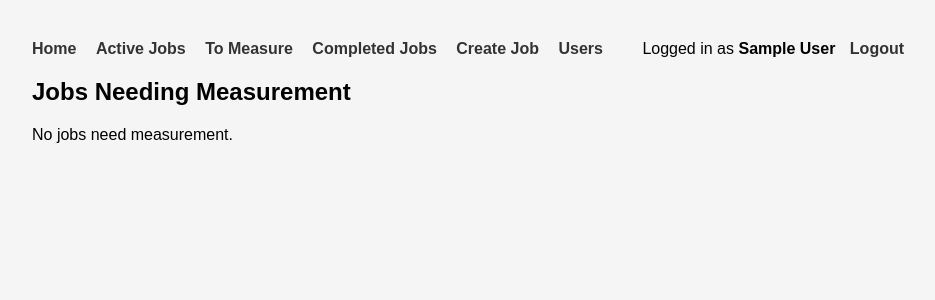
After one commit to psyfeist/glass_office_app, a Flask app: page /jobs/to_measure in a window 1280 px wide. The commit adds this page. Shown: the top 300 px of the page, without its empty margins (8-943 px from the left). Run offline with Flask 3, Linux system fonts and the light colour scheme; the visitor is signed in with stand-in values (Sample User, id 1); data that the repository does not hold is empty.

Commit message:
Add To Measure workflow with needs_measurement status, new route, and mark as measured functionality

```diff
--- a/app.py
+++ b/app.py
@@ -185,8 +185,18 @@ def create_app():
 
         user_role = session.get("user_role")
 
+        active_statuses = [
+            "to_be_scheduled",
+            "scheduled",
+            "on_site",
+            "in_progress",
+            "needs_return_visit"
+        ]
+
         if user_role == "admin":
-            jobs = Job.query.filter(Job.status != "completed").all()
+            jobs = Job.query.filter(
+                Job.status.in_(active_statuses)
+            ).all()
 
         else:
             user_id = session.get("user_id")
@@ -196,12 +206,43 @@ def create_app():
                 .join(JobAssignment)
                 .filter(
                     JobAssignment.user_id == user_id,
-                    Job.status != "completed"
+                    Job.status.in_(active_statuses)
                 )
                 .all()
             )
 
         return render_template("jobs.html", jobs=jobs)
+
+    #----------------------------------------------------------
+    # to measure
+    #----------------------------------------------------------
+    @app.route("/jobs/to_measure")
+    def to_measure_jobs():
+
+        jobs = Job.query.filter_by(status="needs_measurement").all()
+
+        return render_template("to_measure_jobs.html", jobs=jobs)
+
+    #-----------------------------------------------------------------
+    # Mark measued button
+    #------------------------------------------------------------------
+    @app.route("/jobs/<int:job_id>/mark_measured", methods=["POST"])
+    def mark_measured(job_id):
+
+        job = Job.query.get_or_404(job_id)
+
+        user_role = session.get("user_role") or session.get("role")
+
+        if not user_role or user_role not in ["admin", "installer"]:
+            abort(403)
+
+        if job.status != "needs_measurement":
+            abort(400)
+
+        job.status = "to_be_scheduled"
+        db.session.commit()
+
+        return redirect(url_for("to_measure_jobs"))
 
     #------------------------------------------------------------
     # completed jobs
@@ -232,7 +273,7 @@ def create_app():
                 user_id=user_id
             ).first()
 
-            if not assignment:
+            if not assignment and job.status != "needs_measurement":
                 abort(403)
 
         user = User.query.get(session["user_id"])
--- a/templates/base.html
+++ b/templates/base.html
@@ -74,6 +74,8 @@
 <nav>
     <a href="{{ url_for('home') }}">Home</a>
     <a href="{{ url_for('list_jobs') }}">Active Jobs</a>
+    <a href="{{ url_for('to_measure_jobs') }}">To Measure</a>
+
     {% if session.get("user_role") == "admin" %}
         <a href="{{ url_for('completed_jobs') }}">Completed Jobs</a>
     {% endif %}
@@ -82,6 +84,8 @@
         <a href="{{ url_for('create_job') }}">Create Job</a>
         <a href="{{ url_for('manage_users') }}">Users</a>
     {% endif %}
+
+
 
     {% if session.get("user_name") %}
         <span style="margin-left:20px;">
--- a/templates/create_job.html
+++ b/templates/create_job.html
@@ -55,6 +55,8 @@
         <p>
             <label>Status:</label><br>
             <select name="status" required>
+
+                <option value="needs_measurement">Needs Measurement</option>
                 <option value="to_be_scheduled">To Be Scheduled</option>
                 <option value="scheduled">Scheduled</option>
                 <option value="on_site">On Site</option>
--- a/templates/job_detail.html
+++ b/templates/job_detail.html
@@ -18,6 +18,12 @@
     <p><strong>Job Type:</strong> {{ job.job_type }}</p>
     <p><strong>Category:</strong> {{ job.job_category }}</p>
     <p><strong>Status:</strong> {{ job.status.replace('_', ' ').title() }}</p>
+
+    {% if job.status == "needs_measurement" %}
+        <form method="POST" action="{{ url_for('mark_measured', job_id=job.id) }}">
+            <button type="submit">Mark as Measured</button>
+        </form>
+    {% endif %}
 
     <p><strong>Assigned Installers:</strong></p>
 
--- /dev/null
+++ b/templates/to_measure_jobs.html
@@ -0,0 +1,21 @@
+{% extends "base.html" %}
+
+{% block content %}
+
+<h2>Jobs Needing Measurement</h2>
+
+{% for job in jobs %}
+    <div class="card">
+        <h3>{{ job.customer_name }}</h3>
+        <p>{{ job.address }}</p>
+        <p>Status: Needs Measurement</p>
+
+        <a href="{{ url_for('job_detail', job_id=job.id) }}">
+            View Details
+        </a>
+    </div>
+{% else %}
+    <p>No jobs need measurement.</p>
+{% endfor %}
+
+{% endblock %}
```
